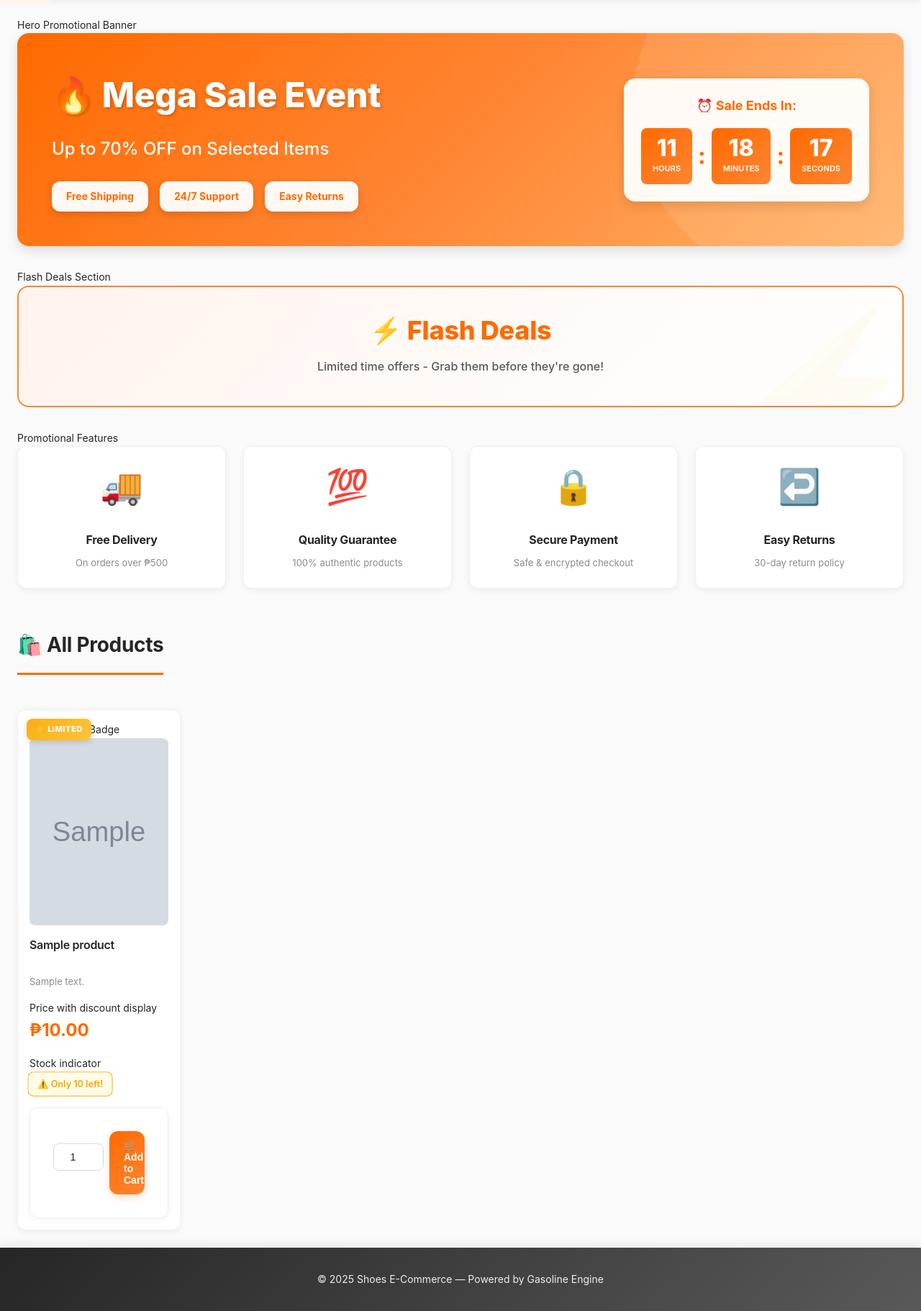
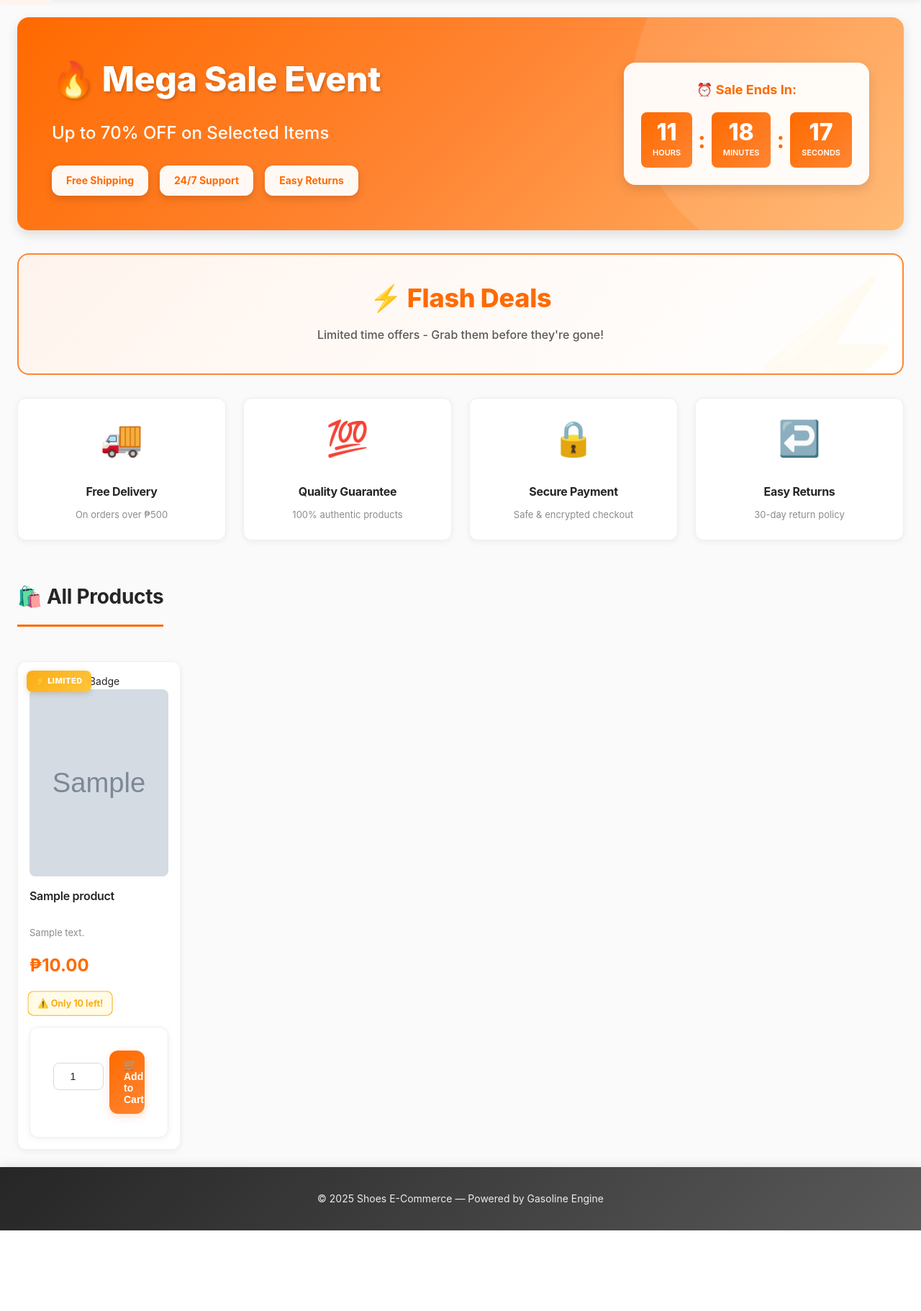
Before and after one commit to Oskar12-bit/FINALS, a Flask app: page / in a window 1280 px wide. Shown: the part 25-1847 px from the top of the page at 72% size. After the commit the page ends 1735 px from the top, so only its background shows below. Run offline with Flask 3, Linux system fonts and the light colour scheme; tables that the repository leaves empty hold one stand-in row (values such as "Sample post"); grey boxes marked "Sample" are stand-in pictures.

Commit message:
update index

```diff
--- a/templates/index.html
+++ b/templates/index.html
@@ -1,7 +1,6 @@
 {% extends "base.html" %}
 {% block content %}
 
- Hero Promotional Banner
 <div class="hero-banner">
   <div class="hero-content">
     <div class="hero-text">
@@ -35,7 +34,6 @@
   </div>
 </div>
 
- Flash Deals Section
 <div class="flash-deals-section">
   <div class="section-header">
     <h2 class="section-title">⚡ Flash Deals</h2>
@@ -43,7 +41,6 @@
   </div>
 </div>
 
- Promotional Features
 <div class="promo-features">
   <div class="feature-card">
     <div class="feature-icon">🚚</div>
@@ -102,15 +99,13 @@
     <h3><a href="{{ url_for('product', pid=product.id) }}">{{ product.name }}</a></h3>
     <p>{{ product.description }}</p>
 
-     Price with discount display
     <div class="price-container">
       {% if loop.index % 3 == 0 %}
-        <span class="original-price">₱{{ "%.2f"|format(product.price * 1.5) }}</span>
+        <span class="original-price">₱{{ "%.2f"|format(product.price * 2) }}</span>
       {% endif %}
       <span class="price">₱{{ "%.2f"|format(product.price) }}</span>
     </div>
 
-     Stock indicator
     <div class="stock-indicator">
       {% if product.stock > 20 %}
         <span class="stock-status in-stock">✓ In Stock</span>
@@ -121,7 +116,7 @@
       {% endif %}
     </div>
 
-    {% if product.stock <= 0 %}
+    {% if product.stock == 0 %}
       <button class="sold-out-btn" disabled>Sold Out</button>
     {% else %}
       <form action="{{ url_for('add_to_cart') }}" method="POST">
@@ -135,7 +130,7 @@
 </div>
 
 <script>
-// Countdown Timer
+
 function updateCountdown() {
   const now = new Date().getTime();
   const endOfDay = new Date();
```
